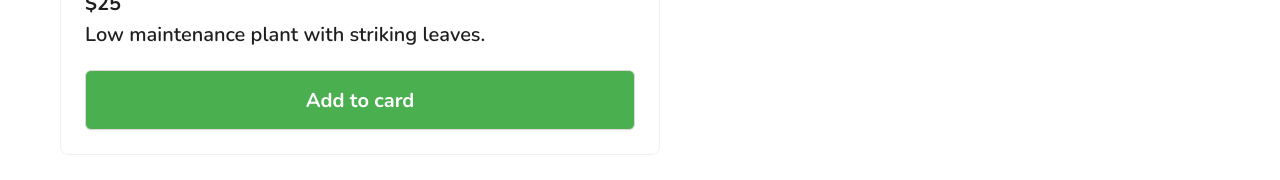
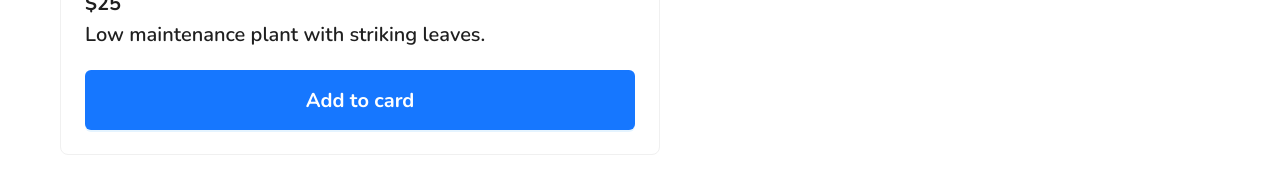
Before and after one commit to iamtun/learning_react, a React (Vite) app: page /products in a window 1280 px wide. Shown: the part 764-944 px from the top of the page. Built offline with nearby package versions, Linux system fonts and the light colour scheme.

Commit message:
feat: handle add product to card

```diff
--- a/src/components/ui/product/Product.module.css
+++ b/src/components/ui/product/Product.module.css
@@ -32,7 +32,6 @@
     margin-top: 20px;
     width: 100%;
     height: 60px;
-    background-color: #49af4f;
     color: #fff;
     font-size: 20px;
     font-weight: 700;
--- a/src/components/ui/product/index.jsx
+++ b/src/components/ui/product/index.jsx
@@ -1,8 +1,13 @@
 import { Button, Card } from "antd";
 
 import styles from "./Product.module.css";
+import { useDispatch, useSelector } from "react-redux";
+import { addProduct } from "../../../reducer/product";
 
 const Product = ({ product }) => {
+  const products = useSelector((state) => state.product.productInCards);
+  const dispatch = useDispatch();
+
   return (
     <Card title={product.title} className={styles.container}>
       <img src={product.image} />
@@ -11,7 +16,14 @@ const Product = ({ product }) => {
 
       {product.is_sale ? <div className={styles.sale}>SALE</div> : null}
 
-      <Button className={styles.btn}>Add to card</Button>
+      <Button
+        className={styles.btn}
+        onClick={() => dispatch(addProduct(product))}
+        disabled={products.some((prod) => prod.id === product.id)}
+        type="primary"
+      >
+        Add to card
+      </Button>
     </Card>
   );
 };
```
